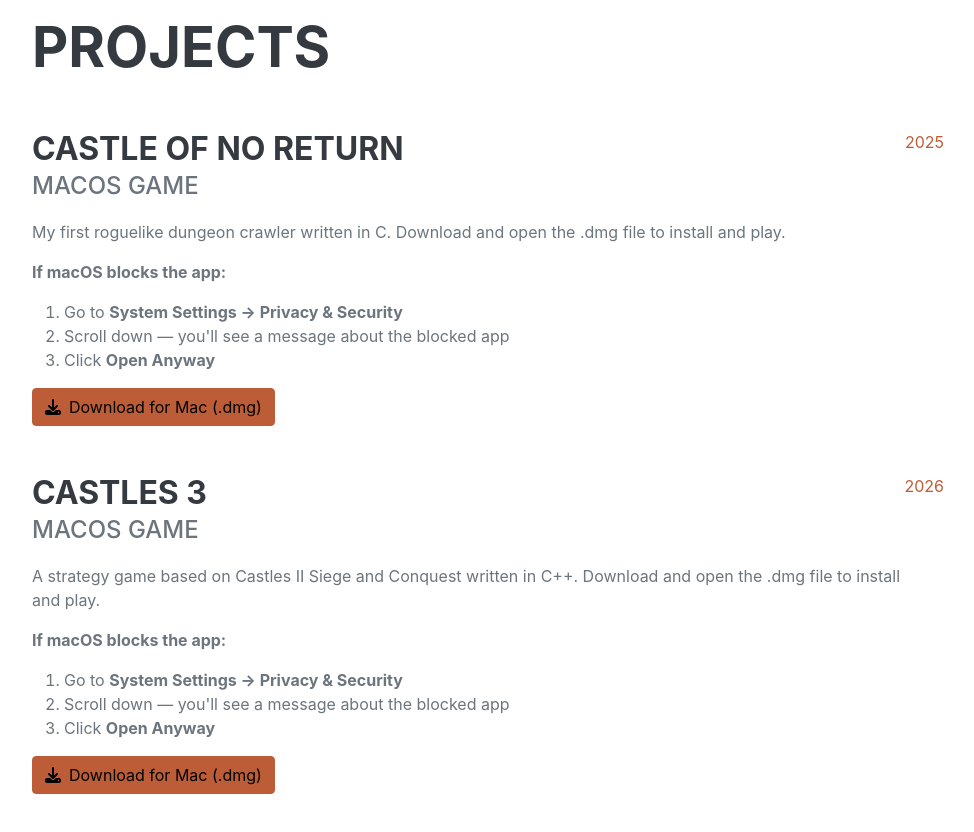
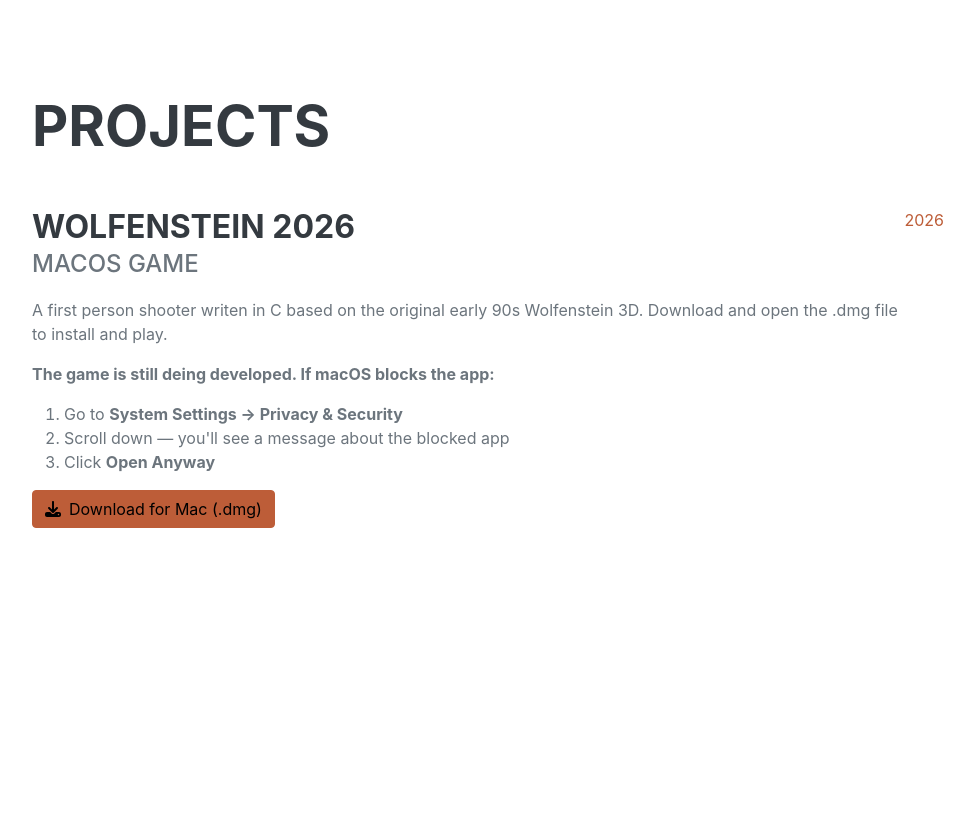
Before and after one commit to christsantiris/christsantiris, a Vue app: page / in a window 1280 px wide. Shown: the part 7580-8412 px from the top of the page, without its empty margins (288-1262 px from the left). After the commit the page ends 8314 px from the top, so only its background shows below. Built offline with nearby package versions, Linux system fonts and the light colour scheme; a web font is replaced by a local one.

Commit message:
Add download for wolfenstein 2026

```diff
--- a/src/components/ProjectsSection.vue
+++ b/src/components/ProjectsSection.vue
@@ -5,34 +5,16 @@
 
       <div class="d-flex flex-column flex-md-row justify-content-between mb-5">
         <div class="flex-grow-1">
-          <h3 class="mb-0">Castle of No Return</h3>
+          <h3 class="mb-0">Wolfenstein 2026</h3>
           <div class="subheading mb-3">macOS Game</div>
-          <p>My first roguelike dungeon crawler written in C. Download and open the .dmg file to install and play.</p>
-          <p><strong>If macOS blocks the app:</strong></p>
+          <p>A first person shooter writen in C based on the original early 90s Wolfenstein 3D. Download and open the .dmg file to install and play.</p>
+          <p><strong>The game is still deing developed. If macOS blocks the app:</strong></p>
           <ol>
             <li>Go to <strong>System Settings → Privacy & Security</strong></li>
             <li>Scroll down — you'll see a message about the blocked app</li>
             <li>Click <strong>Open Anyway</strong></li>
           </ol>
-          <a href="/assets/CastleOfNoReturn.dmg" class="btn btn-primary" download>
-            <i class="fas fa-download me-2"></i>Download for Mac (.dmg)
-          </a>
-        </div>
-        <div class="flex-shrink-0"><span class="text-primary">2025</span></div>
-      </div>
-
-      <div class="d-flex flex-column flex-md-row justify-content-between mb-5">
-        <div class="flex-grow-1">
-          <h3 class="mb-0">Castles 3</h3>
-          <div class="subheading mb-3">macOS Game</div>
-          <p>A strategy game based on Castles II Siege and Conquest written in C++. Download and open the .dmg file to install and play.</p>
-          <p><strong>If macOS blocks the app:</strong></p>
-          <ol>
-            <li>Go to <strong>System Settings → Privacy & Security</strong></li>
-            <li>Scroll down — you'll see a message about the blocked app</li>
-            <li>Click <strong>Open Anyway</strong></li>
-          </ol>
-          <a href="/assets/Castles3.dmg" class="btn btn-primary" download>
+          <a href="/assets/wolfenstein2026.dmg" class="btn btn-primary" download>
             <i class="fas fa-download me-2"></i>Download for Mac (.dmg)
           </a>
         </div>
```
Also changed, not shown: 1 other file (tests, documents, lock files or other folders).
